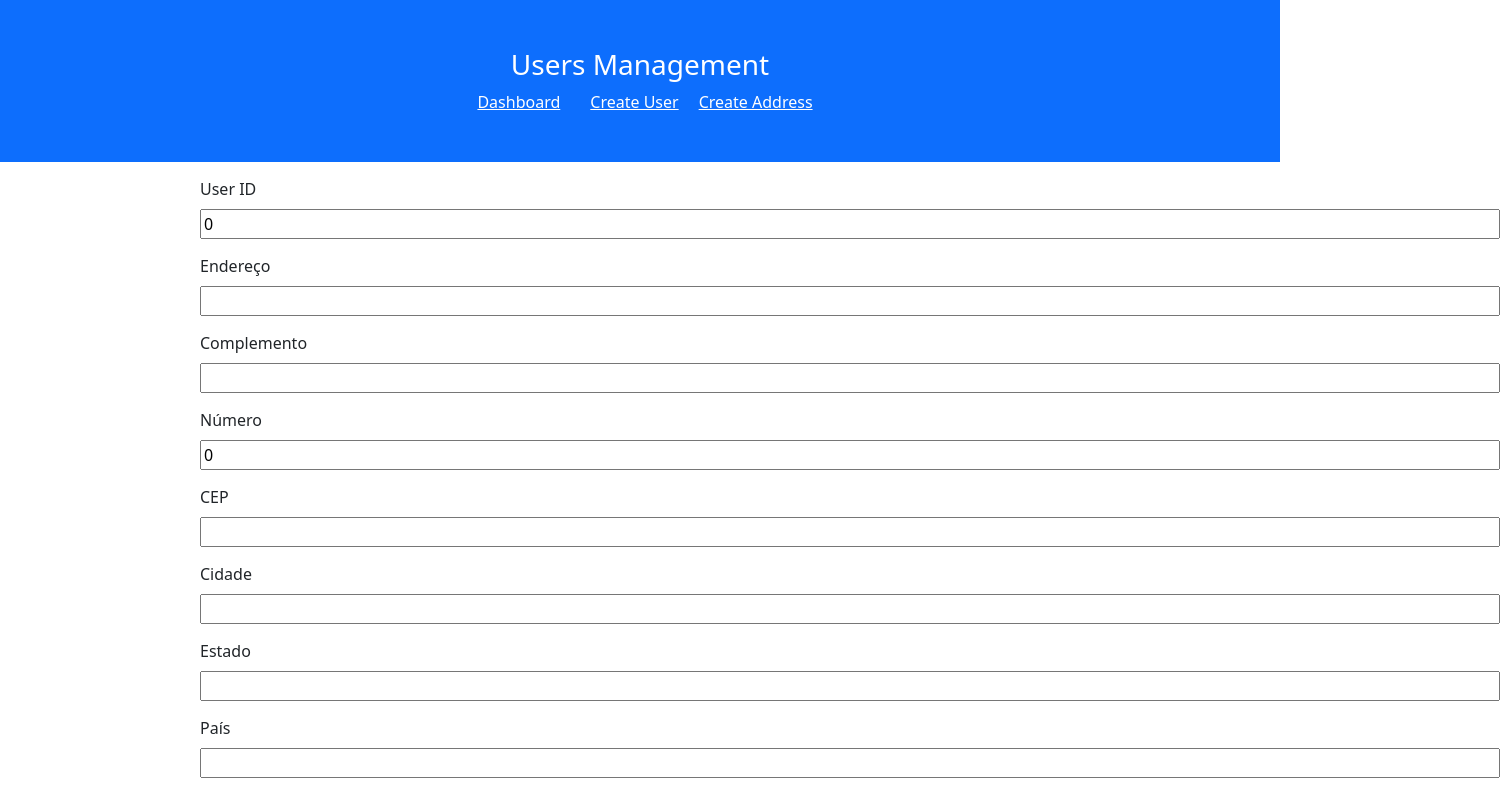
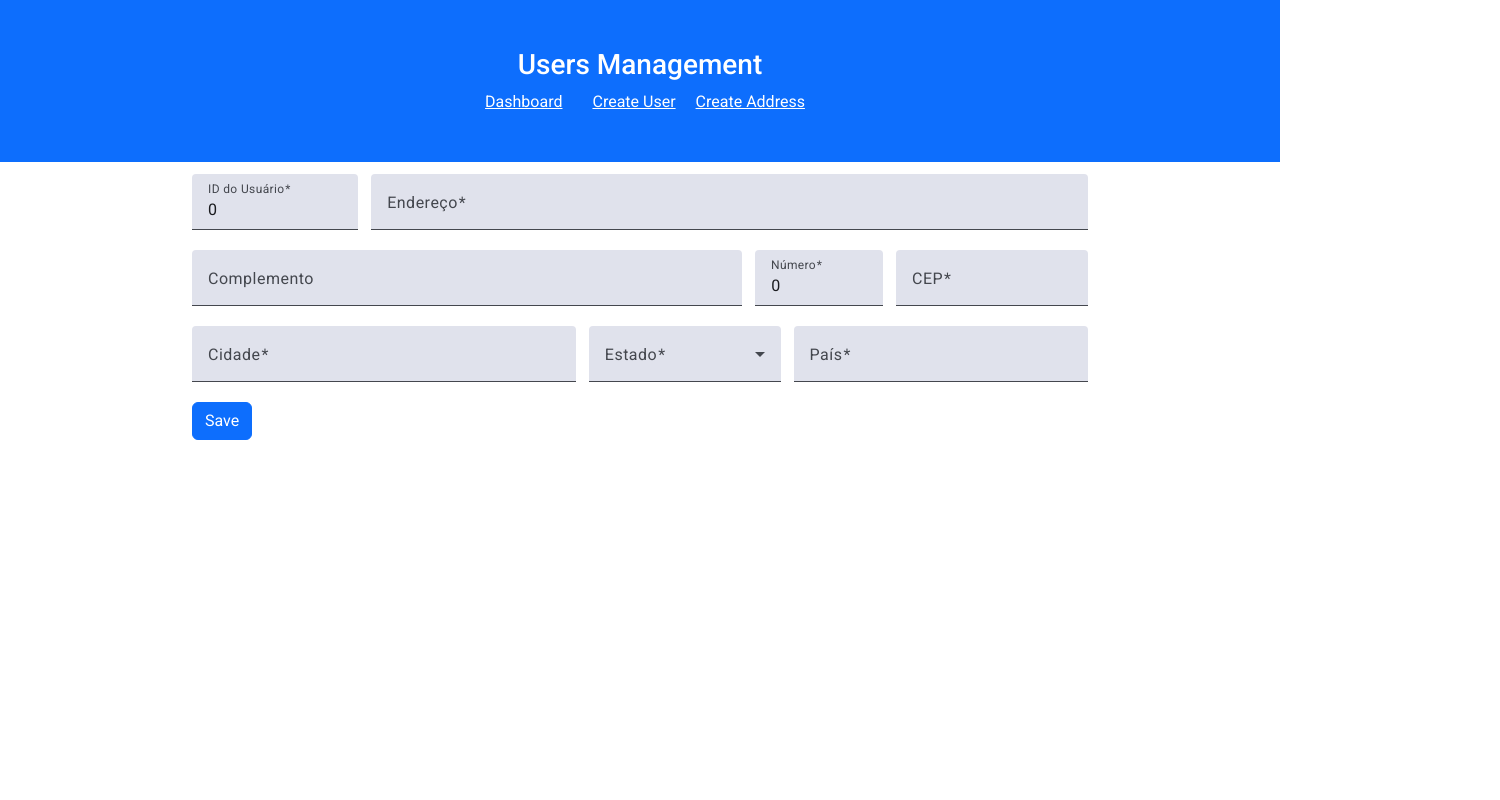
Before and after one commit to Liandro73/angular-first-project, an Angular app: page /address in a window 1280 px wide. Shown: the top 800 px of the page, 1500 px wide, since content can reach past the window. Built offline with nearby package versions, Linux system fonts and the light colour scheme.

Commit message:
Getting started with Angular Material

```diff
--- a/angular.json
+++ b/angular.json
@@ -27,6 +27,7 @@
               }
             ],
             "styles": [
+              "@angular/material/prebuilt-themes/azure-blue.css",
               "src/styles.css"
             ],
             "scripts": []
@@ -85,6 +86,7 @@
               }
             ],
             "styles": [
+              "@angular/material/prebuilt-themes/azure-blue.css",
               "src/styles.css"
             ],
             "scripts": []
--- a/package.json
+++ b/package.json
@@ -11,11 +11,12 @@
   "private": true,
   "dependencies": {
     "@angular/animations": "^19.0.0",
-    "@angular/material": "^17.3.10",
+    "@angular/cdk": "~19.0.3",
     "@angular/common": "^19.0.0",
     "@angular/compiler": "^19.0.0",
     "@angular/core": "^19.0.0",
     "@angular/forms": "^19.0.0",
+    "@angular/material": "~19.0.3",
     "@angular/platform-browser": "^19.0.0",
     "@angular/platform-browser-dynamic": "^19.0.0",
     "@angular/router": "^19.0.0",
--- a/src/app/address/address.component.css
+++ b/src/app/address/address.component.css
@@ -1,18 +1,50 @@
-.mb3{
-    margin-left: 200px;
-    margin-right: 200px;
-    margin-top: 15px;
+.form {
+    margin-top: 1%;
 }
-button{
-    margin-right: 30px;
-    margin-top: 15px;
-    margin-bottom: 15px;
+
+.user_id {
+    width: 13%;
+    margin-left: 15%;
+    margin-right: 1%;
 }
-::placeholder {
-    color: lightgray;
+
+.address_line_one {
+    width: 56%;
+    margin-right: 15%;
 }
-input{
-    width: 1300px;
-    margin-left: 200px;
-    justify-content: center;
+
+.address_line_two {
+    width: 43%;
+    margin-right: 1%;
+    margin-left: 15%;
 }
+
+.city {
+    width: 30%;
+    margin-right: 1%;
+    margin-left: 15%;
+}
+
+.state {
+    width: 15%;
+    margin-right: 1%;
+}
+
+.country {
+    width: 23%;
+    margin-right: 15%;
+}
+
+.number {
+    width: 10%;
+    margin-right: 1%;
+}
+
+.postal_code {
+    width: 15%;
+    margin-right: 15%;
+}
+
+#btnSave {
+    margin-left: 15%;
+}
--- a/src/app/address/address.component.html
+++ b/src/app/address/address.component.html
@@ -1,61 +1,78 @@
 <div>
-    <form>
-        <div class="mb3">
-          <label for="user" class="form-label">User ID</label>
+    <form class="form">
+        <div>
+          <mat-form-field class="user_id">
+            <mat-label>ID do Usuário</mat-label>
+            <input id="user" matInput placeholder="Ex. 7" required [(ngModel)]="user" [ngModelOptions]="{standalone: true}">
+            @if (stateControl.hasError('required')) {
+              <mat-error>Please fill the User ID</mat-error>
+            }
+          </mat-form-field>
+        <!-- Address 1 -->
+          <mat-form-field class="address_line_one">
+            <mat-label>Endereço</mat-label>
+            <input matInput placeholder="Avenida 1" required [(ngModel)]="address_line_one" [ngModelOptions]="{standalone: true}">
+            @if (stateControl.hasError('required')) {
+              <mat-error>Please fill your Address</mat-error>
+            }
+          </mat-form-field>
+        </div>
+        <!-- Address 2 -->
+        <div>
+          <mat-form-field class="address_line_two">
+            <mat-label>Complemento</mat-label>
+            <input matInput placeholder="Rua 0" [(ngModel)]="address_line_two" [ngModelOptions]="{standalone: true}">
+          </mat-form-field>
+        <!-- Number -->
+          <mat-form-field class="number">
+            <mat-label>Número</mat-label>
+            <input matInput placeholder="Ex. 310" required [(ngModel)]="number" [ngModelOptions]="{standalone: true}">
+            @if (stateControl.hasError('required')) {
+              <mat-error>Please fill the Number</mat-error>
+            }
+          </mat-form-field>
+        <!-- Postal Code -->
+          <mat-form-field class="postal_code">
+            <mat-label>CEP</mat-label>
+            <input matInput placeholder="00000-000" required [(ngModel)]="postal_code" [ngModelOptions]="{standalone: true}">
+            @if (stateControl.hasError('required')) {
+              <mat-error>Please fill the Postal Code</mat-error>
+            }
+          </mat-form-field>
+        </div>
+        <!-- City -->
+        <div>
+          <mat-form-field class="city">
+            <mat-label>Cidade</mat-label>
+            <input matInput placeholder="Brasília" required [(ngModel)]="city" [ngModelOptions]="{standalone: true}">
+            @if (stateControl.hasError('required')) {
+              <mat-error>Please fill your City</mat-error>
+            }
+          </mat-form-field>
+        <!-- State -->
+          <mat-form-field class="state">
+            <mat-label>Estado</mat-label>
+            <mat-select [formControl]="stateControl" required [(ngModel)]="state" ngModelOptions="{standalone: true}">
+              <mat-option>--</mat-option>
+              @for (state of states; track state) {
+                <mat-option [value]="state.value">{{state.label}}</mat-option>
+              }
+            </mat-select>
+            @if (stateControl.hasError('required')) {
+              <mat-error>Please choose your State</mat-error>
+            }
+            <!-- <mat-hint>{{stateControl.value?.value}}</mat-hint> -->
+          </mat-form-field>
+        <!-- Country -->
+          <mat-form-field class="country">
+            <mat-label>País</mat-label>
+            <input matInput placeholder="Ex. Brasil" required [(ngModel)]="country" [ngModelOptions]="{standalone: true}">
+            @if (stateControl.hasError('required')) {
+              <mat-error>Please fill your Country</mat-error>
+            }
+          </mat-form-field>
         </div>
         <div>
-          <input id="user" type="number" required maxlength="100" [(ngModel)]="user" [ngModelOptions]="{standalone: true}">
-        </div>
-
-        <div class="mb3">
-          <label for="address_line_one" class="form-label">Endereço</label>
-        </div>
-        <div>
-          <input id="address_line_one" type="text" required [(ngModel)]="address_line_one" [ngModelOptions]="{standalone: true}">
-        </div>
-
-        <div class="mb3">
-          <label for="address_line_two" class="form-label">Complemento</label>
-        </div>
-        <div>
-          <input id="address_line_two" type="text" required [(ngModel)]="address_line_two" [ngModelOptions]="{standalone: true}">
-        </div>
-
-        <div class="mb3">
-          <label for="number" class="form-label">Número</label>
-        </div>
-        <div>
-          <input id="number" type="number" required [(ngModel)]="number" [ngModelOptions]="{standalone: true}">
-        </div>
-
-        <div class="mb3">
-          <label for="postal_code" class="form-label">CEP</label>
-        </div>
-        <div>
-          <input id="postal_code" type="text" required maxlength="100" [(ngModel)]="postal_code" [ngModelOptions]="{standalone: true}">
-        </div>
-
-        <div class="mb3">
-          <label for="city" class="form-label">Cidade</label>
-        </div>
-        <div>
-          <input id="city" type="text" required [(ngModel)]="city" [ngModelOptions]="{standalone: true}">
-        </div>
-
-        <div class="mb3">
-          <label for="state" class="form-label">Estado</label>
-        </div>
-        <div>
-          <input id="state" type="text" required [(ngModel)]="state" [ngModelOptions]="{standalone: true}">
-        </div>
-        <div class="mb3">
-          <label for="country" class="form-label">País</label>
-        </div>
-        <div>
-          <input id="country" type="text" required [(ngModel)]="country" [ngModelOptions]="{standalone: true}">
-        </div>
-
-        <div class="mb3">
           <button id="btnSave" type="submit" class="btn btn-primary" (click)="saveRecords()">Save</button>
         </div>
     </form>
--- a/src/app/address/address.component.ts
+++ b/src/app/address/address.component.ts
@@ -1,5 +1,5 @@
-import { Component, OnInit } from '@angular/core';
-import { ReactiveFormsModule } from '@angular/forms';
+import { Component, OnInit, ChangeDetectionStrategy, inject, model, signal } from '@angular/core';
+import { FormControl, Validators, ReactiveFormsModule } from '@angular/forms';
 import { MatInputModule } from '@angular/material/input';
 import { MatSelectModule } from '@angular/material/select';
 import { MatButtonModule } from '@angular/material/button';
@@ -14,7 +14,7 @@ import { MatFormFieldModule } from '@angular/material/form-field';
 
 interface State {
   value: string;
-  viewValue: string;
+  label: string;
 }
 
 @Component({
@@ -22,21 +22,16 @@ interface State {
   imports: [
     FormsModule,
     MatFormFieldModule,
-    MatSelectModule,
-    MatInputModule,
     MatCardModule,
     CommonModule,
     ReactiveFormsModule,
-    MatInputModule,
     MatSelectModule,
     MatButtonModule,
     MatDatepickerModule,
     MatNativeDateModule,
     MatInputModule,
     HttpClientModule,
-    FormsModule,
     MatDialogModule,
-    MatButtonModule
   ],
   templateUrl: './address.component.html',
   styleUrl: './address.component.css'
@@ -49,35 +44,37 @@ export class AddressComponent implements OnInit {
   ngOnInit(): void {
   }
 
+  stateControl = new FormControl<State | null>(null, Validators.required);
+  selectFormControl = new FormControl('', Validators.required);
 
   states: State[] = [
-    {value: 'AC', viewValue: 'Acre'},
-    {value: 'AM', viewValue: 'Amazônia'},
-    {value: 'AP', viewValue: 'Amapa'},
-    {value: 'AL', viewValue: 'Alagoas'},
-    {value: 'BA', viewValue: 'Rondônia'},
-    {value: 'CE', viewValue: 'Rondônia'},
-    {value: 'DF', viewValue: 'Rondônia'},
-    {value: 'ES', viewValue: 'Rondônia'},
-    {value: 'GO', viewValue: 'Rondônia'},
-    {value: 'MA', viewValue: 'Rondônia'},
-    {value: 'MG', viewValue: 'Rondônia'},
-    {value: 'MS', viewValue: 'Rondônia'},
-    {value: 'MT', viewValue: 'Rondônia'},
-    {value: 'PA', viewValue: 'Rondônia'},
-    {value: 'PB', viewValue: 'Rondônia'},
-    {value: 'PE', viewValue: 'Rondônia'},
-    {value: 'PI', viewValue: 'Rondônia'},
-    {value: 'PR', viewValue: 'Rondônia'},
-    {value: 'RJ', viewValue: 'Rondônia'},
-    {value: 'RN', viewValue: 'Rondônia'},
-    {value: 'RO', viewValue: 'Rondônia'},
-    {value: 'RR', viewValue: 'Rondônia'},
-    {value: 'RS', viewValue: 'Rondônia'},
-    {value: 'SC', viewValue: 'Rondônia'},
-    {value: 'SE', viewValue: 'Rondônia'},
-    {value: 'SP', viewValue: 'Rondônia'},
-    {value: 'TO', viewValue: 'Rondônia'}
+    {value: 'AC', label: 'Acre'},
+    {value: 'AM', label: 'Amazônia'},
+    {value: 'AP', label: 'Amapa'},
+    {value: 'AL', label: 'Alagoas'},
+    {value: 'BA', label: 'Bahia'},
+    {value: 'CE', label: 'Ceará'},
+    {value: 'DF', label: 'Distrito Federal'},
+    {value: 'ES', label: 'Espírito Santo'},
+    {value: 'GO', label: 'Goiás'},
+    {value: 'MA', label: 'Maranhão'},
+    {value: 'MG', label: 'Minas Gerais'},
+    {value: 'MS', label: 'Mato Grosso do Sul'},
+    {value: 'MT', label: 'Mato Grosso'},
+    {value: 'PA', label: 'Pará'},
+    {value: 'PB', label: 'Praíba'},
+    {value: 'PE', label: 'Pernambuco'},
+    {value: 'PI', label: 'Piauí'},
+    {value: 'PR', label: 'Paraná'},
+    {value: 'RJ', label: 'Rio de Janeiro'},
+    {value: 'RN', label: 'Rio Grande do Norte'},
+    {value: 'RO', label: 'Rondônia'},
+    {value: 'RR', label: 'Roraima'},
+    {value: 'RS', label: 'Rio Grande do Sul'},
+    {value: 'SC', label: 'Santa Catarina'},
+    {value: 'SE', label: 'Sergipe'},
+    {value: 'SP', label: 'São Paulo'},
+    {value: 'TO', label: 'Tocantins'}
   ]
 
   AddressArray: any[] = [];
--- a/src/app/app.config.ts
+++ b/src/app/app.config.ts
@@ -2,7 +2,8 @@ import { ApplicationConfig, provideZoneChangeDetection } from '@angular/core';
 import { provideRouter } from '@angular/router';
 
 import { routes } from './app.routes';
+import { provideAnimationsAsync } from '@angular/platform-browser/animations/async';
 
 export const appConfig: ApplicationConfig = {
-  providers: [provideZoneChangeDetection({ eventCoalescing: true }), provideRouter(routes)]
+  providers: [provideZoneChangeDetection({ eventCoalescing: true }), provideRouter(routes), provideAnimationsAsync()]
 };
--- a/src/index.html
+++ b/src/index.html
@@ -8,8 +8,10 @@
   <link rel="icon" type="image/x-icon" href="favicon.ico">
   <link href="https://cdn.jsdelivr.net/npm/bootstrap@5.3.3/dist/css/bootstrap.min.css" rel="stylesheet">
   <script src="https://cdn.jsdelivr.net/npm/bootstrap@5.3.3/dist/js/bootstrap.bundle.min.js"></script>
+  <link href="https://fonts.googleapis.com/css2?family=Roboto:wght@300;400;500&display=swap" rel="stylesheet">
+  <link href="https://fonts.googleapis.com/icon?family=Material+Icons" rel="stylesheet">
 </head>
-<body>
+<body class="mat-typography mat-app-background">
   <app-root></app-root>
 </body>
 </html>
--- a/src/styles.css
+++ b/src/styles.css
@@ -1 +1,4 @@
 /* You can add global styles to this file, and also import other style files */
+
+html, body { height: 100%; }
+body { margin: 0; font-family: Roboto, "Helvetica Neue", sans-serif; }
```
Also changed, not shown: 1 other file (tests, documents, lock files or other folders).
